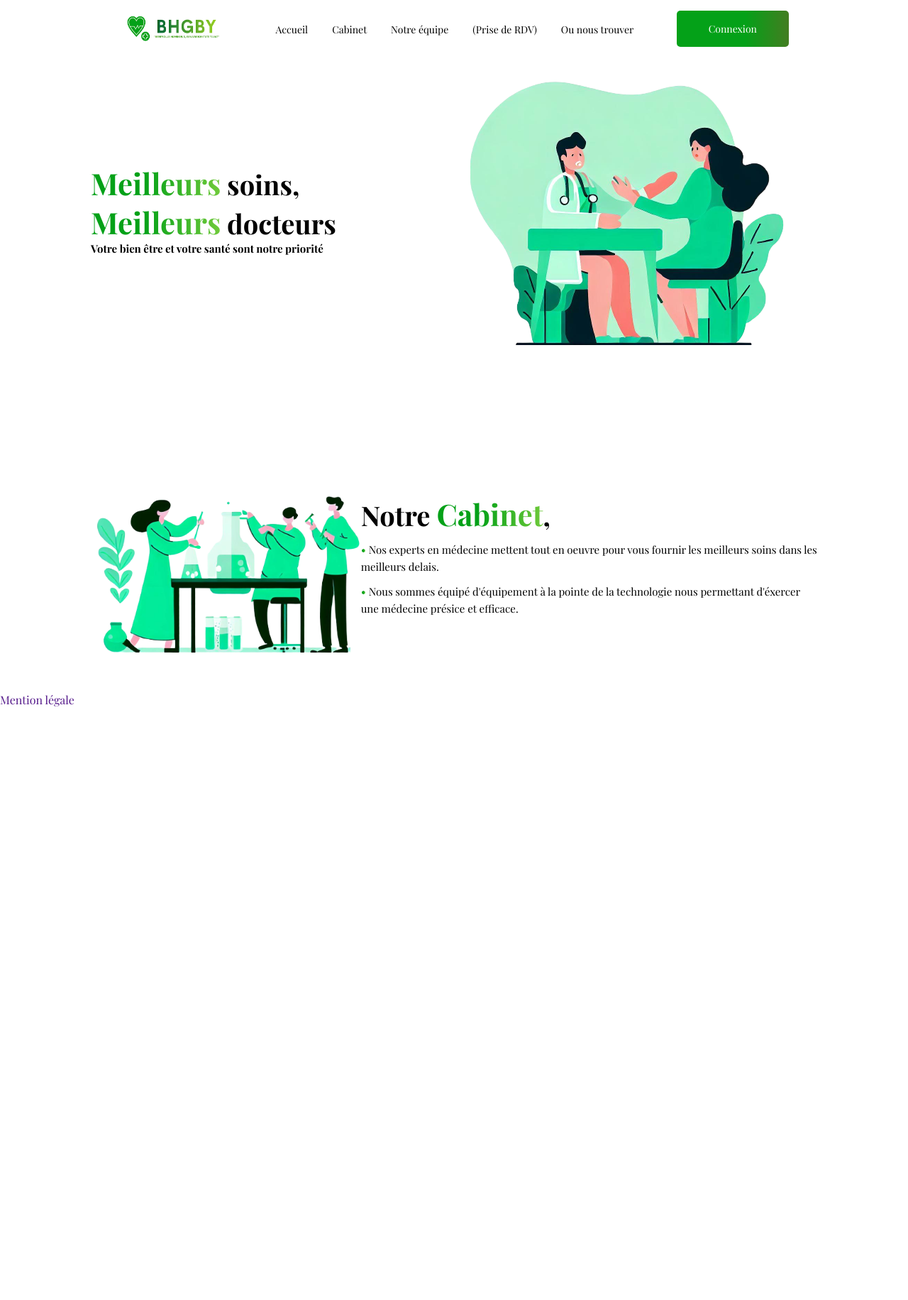
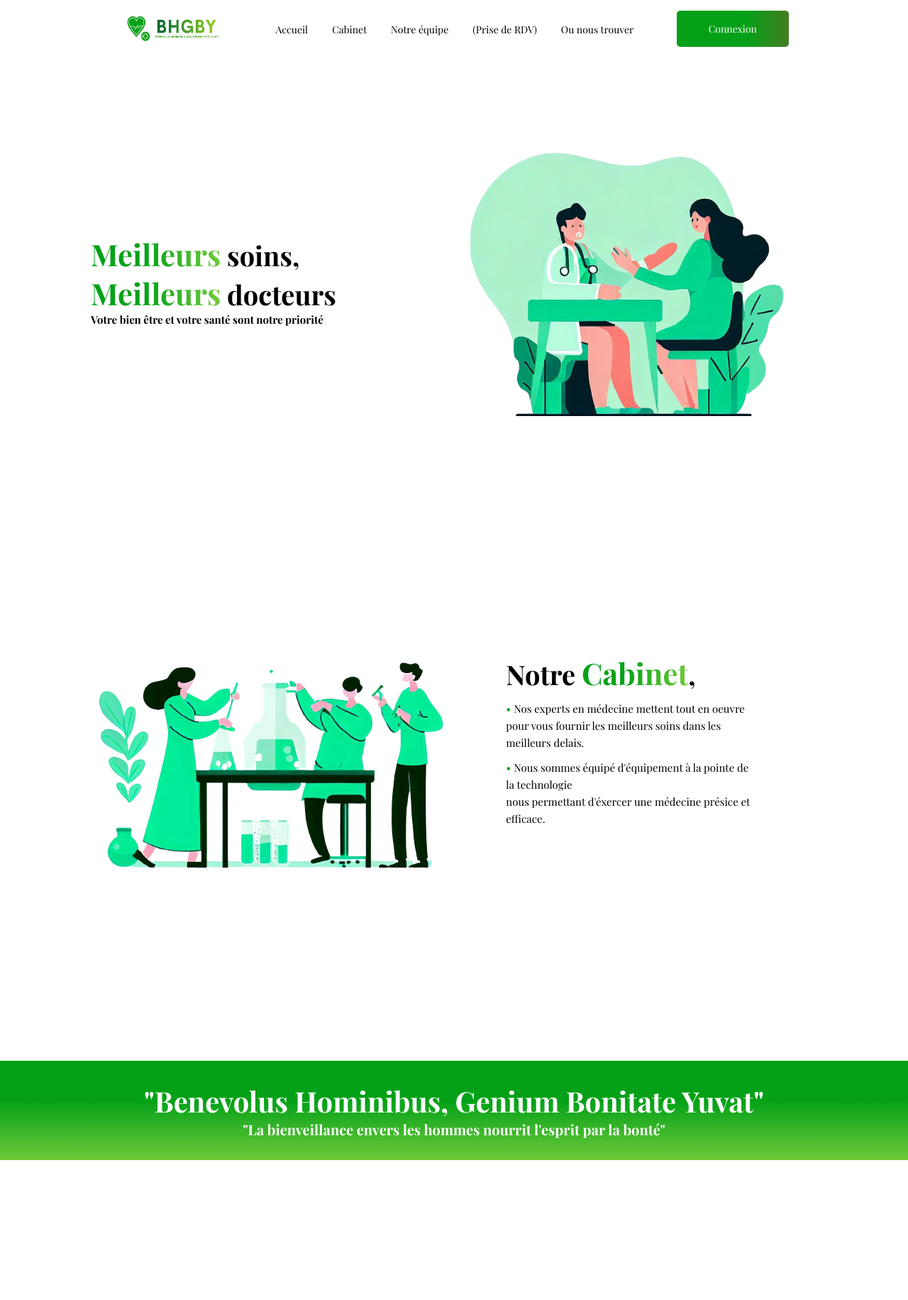
Before and after one commit to Bapt-Alt/SAE24, a PHP site: page / in a window 1280 px wide. Shown: the top 1831 px of the page at 71% size. Before the commit the page ends 995 px from the top, so only its background shows below. Run offline with PHP 8.4, Linux system fonts and the light colour scheme.

Commit message:
Ajout de la partie notre equipe
Création HTML + CSS

```diff
--- a/Site/Style/style.css
+++ b/Site/Style/style.css
@@ -86,14 +86,15 @@ nav .logo {
     display: none;
 }
 /* ================================================================= */
-                        /* Accueil & Cabinet */
+                    /* Accueil & Cabinet & Équipe */
 /* ================================================================= */
 #Accueil, #Cabinet {
-    margin-top: 100px;
+    margin-top: 200px;
+    margin-bottom: 200px;
     display: flex;
     justify-content: center;
 }
-#Accueil ul, #Cabinet ul {
+#Accueil ul, #Cabinet ul{
     align-items: center;
     justify-content: space-between;
     display: flex;
@@ -105,10 +106,6 @@ nav .logo {
 #Accueil ul h2, #Cabinet ul p {
     font-size: 15px;
 }
-#Cabinet ul p {
-    margin-top: 10px;
-    line-height: 24px;
-}
 #Accueil ul span, #Cabinet ul span{
     font-size: 110%;
     background: linear-gradient(90deg, rgba(4,161,24,1) 40%, rgba(111,202,58,1) 100%);
@@ -119,7 +116,73 @@ nav .logo {
 #Accueil ul img, #Cabinet ul img {
     width: 100%;
 }
+/* Cabinet */
+#Cabinet ul p {
+    margin-top: 10px;
+    line-height: 24px;
+    width: 80%;
+}
+/* Équipe */
+#Equipe {
+    margin-top: 200px;
+    margin-bottom: 200px;
+    display: flex;
+    flex-direction: column;
+    justify-content: center;
+}
+#Equipe ul {
+    justify-content: center;
+}
+#Equipe .column{
+    display: flex;
+    flex-direction: column;
+}
+#Equipe .column li {
+    width: 100%;
+    display: flex;
+    justify-content: center;
+}
+#Equipe .line{
+    width: 80%;
+    display: flex;
+    justify-content: space-between;
+}
+#Equipe .line li {
+    display: flex;
+    justify-content: center;
+}
+#Equipe .column img {
+    width: 200px;
+    height: 400px;
+    border-radius: 5px;
+}
+#Equipe .portrait:hover li h1 {
+    color: #04A118;
+}
+#Equipe p {
+    margin-bottom: 50px;
+}
+/* ================================================================= */
+                            /* Slogan */
+/* ================================================================= */
+#Slogan {
+    background: linear-gradient(180deg, rgba(4,161,24,1) 40%, rgba(111,202,58,1) 100%);
 
+}
+#Slogan h1 {
+    padding-top: 30px;
+    width: 100%;
+    text-align: center;
+    color: white;
+    font-size: 40px;
+}
+#Slogan h2 {
+    padding-bottom: 30px;
+    width: 100%;
+    text-align: center;
+    color: white;
+    font-size: 20px;
+}
 /* ================================================================= */
                             /* Responsive */
 /* ================================================================= */
@@ -162,4 +225,10 @@ nav .logo {
      ul li a:hover {
       color: #6FCA3A;
     }
+    #Accueil ul, #Cabinet ul{
+        display: flex;
+        flex-direction: column;
+        justify-content: center;
+        align-items: center;
+    }
   }
--- a/Site/index.php
+++ b/Site/index.php
@@ -49,12 +49,69 @@
             <li><img src="./Image/cabinet-removebg.png" alt="Un cabinet"></li>
             <li>
                 <h1>Notre <span>Cabinet</span>,</h1>
-                <p><span>&bull;</span> Nos experts en médecine mettent tout en oeuvre pour vous fournir les meilleurs soins dans les meilleurs delais. </p>
-                <p><span>&bull;</span> Nous sommes équipé d'équipement à la pointe de la technologie nous permettant d'éxercer une médecine présice et efficace.</p>
+                <p><span>&bull;</span> Nos experts en médecine mettent tout en oeuvre <br> pour vous fournir les meilleurs soins dans les meilleurs delais. </p>
+                <p><span>&bull;</span> Nous sommes équipé d'équipement à la pointe de la technologie <br> nous permettant d'éxercer une médecine présice et efficace.</p>
             </li>
         </ul>
     </section>
-    <section id=""></section>
+    <section id="Slogan">
+        <h1>"Benevolus Hominibus, Genium Bonitate Yuvat"</h1>
+        <h2>"La bienveillance envers les hommes nourrit l'esprit par la bonté"</h2>
+    </section>
+    <section id="Equipe">
+        <ul class="column">
+            <li>
+                <ul class="line">
+                    <li>
+                        <ul class="column portrait">
+                            <li><img src="./Image/docteur.png" alt=""></li>
+                            <li><h1>Yassir Boulouiha</h1></li>
+                            <li><p>Kiné</p></li>
+                        </ul>
+                    </li>
+                    <li>
+                        <ul class="column portrait">
+                            <li><img src="./Image/docteur.png" alt=""></li>
+                            <li><h1>Yassir Boulouiha</h1></li>
+                            <li><p>Kiné</p></li>
+                        </ul>
+                    </li>
+                    <li>
+                        <ul class="column portrait">
+                            <li><img src="./Image/docteur.png" alt=""></li>
+                            <li><h1>Yassir Boulouiha</h1></li>
+                            <li><p>Kiné</p></li>
+                        </ul>
+                    </li>
+                </ul>
+            </li>
+            <li>
+                <ul class="line">
+                    <li>
+                        <ul class="column portrait">
+                            <li><img src="./Image/docteur.png" alt=""></li>
+                            <li><h1>Yassir Boulouiha</h1></li>
+                            <li><p>Kiné</p></li>
+                        </ul>
+                    </li>
+                    <li>
+                        <ul class="column portrait">
+                            <li><img src="./Image/docteur.png" alt=""></li>
+                            <li><h1>Yassir Boulouiha</h1></li>
+                            <li><p>Kiné</p></li>
+                        </ul>
+                    </li>
+                    <li>
+                        <ul class="column portrait">
+                            <li><img src="./Image/docteur.png" alt=""></li>
+                            <li><h1>Yassir Boulouiha</h1></li>
+                            <li><p>Kiné</p></li>
+                        </ul>
+                    </li>
+                </ul>
+            </li>
+        </ul>
+    </section>
     <section id=""></section>
     <section id=""></section>
     <footer>
```
Also changed, not shown: 2 other files.
